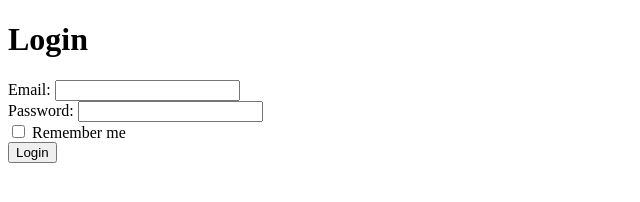
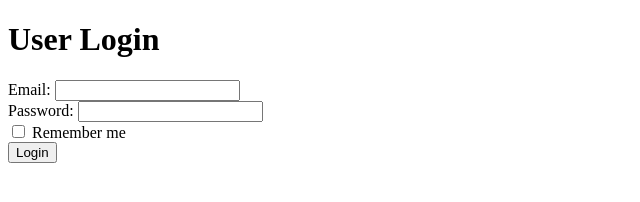
Before and after one commit to bkpazis666/project4, a plain HTML site: page login.html in a window 1280 px wide. Shown: the whole page, without its empty margins (0-640 px from the left). Drawn offline with Linux system fonts and the light colour scheme.

Commit message:
Promqna ot Login na user Login

```diff
--- a/login.html
+++ b/login.html
@@ -6,7 +6,7 @@
     <title>Login</title>
 </head>
 <body>
-    <h1>Login</h1>
+    <h1>User Login</h1>
 
     <form id="loginForm">
         <div>
```
